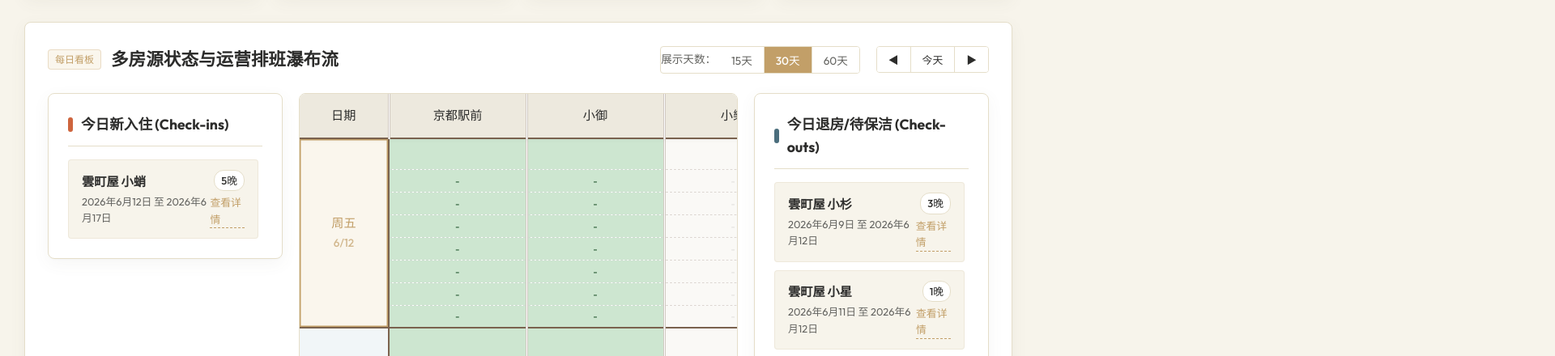
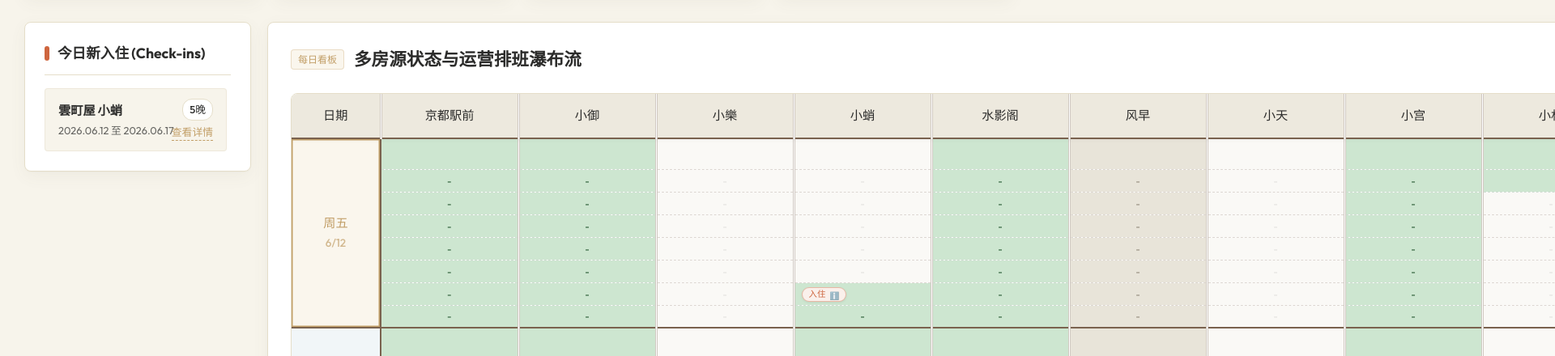
Before and after one commit to cauchyds/AirbnbCalendar, a plain HTML site: page index.html in a window 1280 px wide. Shown: the part 324-764 px from the top of the page at 81% size, 1920 px wide, since content can reach past the window. Drawn offline with Linux system fonts and the light colour scheme.

Commit message:
style: move todo sidebars outside the calendar card, shorten todo dates format and prevent word wrapping

```diff
--- a/app.js
+++ b/app.js
@@ -91,6 +91,13 @@ function formatDateChinese(dateStr) {
   const parts = dateStr.split('-');
   if (parts.length !== 3) return dateStr;
   return `${parts[0]}年${parseInt(parts[1])}月${parseInt(parts[2])}日`;
+}
+
+function formatDateDot(dateStr) {
+  if (!dateStr) return '-';
+  const parts = dateStr.split('-');
+  if (parts.length !== 3) return dateStr;
+  return `${parts[0]}.${parts[1]}.${parts[2]}`;
 }
 
 function escapeHtml(text) {
@@ -703,7 +710,7 @@ function createTodoCard(propertyName, event, type) {
   item.innerHTML = `
     <div class="todo-item-info">
       <span class="todo-prop-name">${propertyName}</span>
-      <span class="todo-dates">${formatDateChinese(event.start)} 至 ${formatDateChinese(event.end)}</span>
+      <span class="todo-dates">${formatDateDot(event.start)} 至 ${formatDateDot(event.end)}</span>
     </div>
     <div class="todo-item-meta">
       <span class="todo-nights">${nights}晚</span>
--- a/index.html
+++ b/index.html
@@ -10,7 +10,7 @@
   <link rel="preconnect" href="https://fonts.gstatic.com" crossorigin>
   <link href="https://fonts.googleapis.com/css2?family=Inter:wght@300;400;500;600;700&family=Noto+Serif+JP:wght@400;500;700&family=Outfit:wght@300;400;500;600;700&display=swap" rel="stylesheet">
 
-  <link rel="stylesheet" href="style.css?v=3.8">
+  <link rel="stylesheet" href="style.css?v=3.9">
 </head>
 <body>
 
@@ -94,7 +94,22 @@
 
     <!-- 全房源纵览瀑布流时间轴 (Gantt Multi-Property Timeline Grid) -->
     <section class="timeline-section">
-      <div class="section-card">
+      <!-- 左右待办与中间甘特图的布局容器 -->
+      <div class="gantt-layout-container">
+
+        <!-- 左侧：今日新入住列表 -->
+        <div class="gantt-sidebar-todo todo-box card-checkin">
+          <div class="todo-title">
+            <span class="todo-marker marker-in"></span>
+            <h3>今日新入住 (Check-ins)</h3>
+          </div>
+          <div class="todo-list-container" id="list-today-checkins">
+            <div class="todo-empty">今日无新入住客人</div>
+          </div>
+        </div>
+
+        <!-- 中间：甘特图的主卡片 -->
+        <div class="section-card timeline-wrapper-outer-card">
           <div class="section-header">
             <div class="section-title-wrapper">
               <span class="section-badge">每日看板</span>
@@ -118,24 +133,11 @@
             </div>
           </div>
 
-        <!-- 左右待办与中间甘特图的布局容器 -->
-        <div class="gantt-layout-container">
-
-          <!-- 左侧：今日新入住列表 -->
-          <div class="gantt-sidebar-todo todo-box card-checkin">
-            <div class="todo-title">
-              <span class="todo-marker marker-in"></span>
-              <h3>今日新入住 (Check-ins)</h3>
-            </div>
-            <div class="todo-list-container" id="list-today-checkins">
-              <div class="todo-empty">今日无新入住客人</div>
-            </div>
-          </div>
-
-          <!-- 中间：甘特图表格挂载点 (横纵对调版) -->
+          <!-- 甘特图表格挂载点 (横纵对调版) -->
           <div class="timeline-wrapper-outer">
             <div class="timeline-grid-container" id="timeline-grid-container">
               <!-- JS 渲染甘特图 -->
+            </div>
           </div>
         </div>
 
@@ -148,8 +150,6 @@
           <div class="todo-list-container" id="list-today-checkouts">
             <div class="todo-empty">今日无退房日程</div>
           </div>
-          </div>
-
         </div>
 
       </div>
@@ -405,7 +405,7 @@
   </footer>
 
   <!-- 引入配置与逻辑控制 JS -->
-  <script src="config.js?v=3.8"></script>
-  <script src="app.js?v=3.8"></script>
+  <script src="config.js?v=3.9"></script>
+  <script src="app.js?v=3.9"></script>
 </body>
 </html>
--- a/style.css
+++ b/style.css
@@ -287,13 +287,16 @@ body {
    5. 数据大盘与今日待办 (KPIs & Daily Check-ins)
    ========================================================================== */
 .dashboard-content {
-  max-width: 1650px;
+  max-width: 1760px;
   margin: 0 auto;
   padding: 0 30px;
 }
 
 .kpi-section {
   margin-top: 25px;
+  max-width: 1400px;
+  margin-left: auto;
+  margin-right: auto;
 }
 
 .kpi-grid {
@@ -436,18 +439,25 @@ body {
 .todo-item-info {
   display: flex;
   flex-direction: column;
+  flex: 1;
+  min-width: 0;
+  margin-right: 8px;
 }
 
 .todo-prop-name {
   font-family: var(--font-serif);
   font-weight: 600;
   font-size: 0.95rem;
+  overflow: hidden;
+  text-overflow: ellipsis;
+  white-space: nowrap;
 }
 
 .todo-dates {
   font-size: 0.8rem;
   color: var(--text-muted);
   margin-top: 2px;
+  white-space: nowrap;
 }
 
 .todo-item-meta {
@@ -455,9 +465,11 @@ body {
   flex-direction: column;
   align-items: flex-end;
   gap: 4px;
+  flex-shrink: 0;
 }
 
 .todo-nights {
+  white-space: nowrap;
   background-color: var(--bg-washi);
   border: 1px solid var(--border-wood-light);
   padding: 2px 8px;
@@ -472,6 +484,7 @@ body {
   text-decoration: none;
   border-bottom: 1px dashed var(--accent-gold);
   cursor: pointer;
+  white-space: nowrap;
 }
 
 .btn-todo-details:hover {
@@ -482,8 +495,18 @@ body {
 /* ==========================================================================
    6. 重构甘特图时间轴 - 纵向瀑布流与 8 行设计 (Swapped Gantt Vertical Flow)
    ========================================================================== */
-.timeline-section, .single-calendar-section {
+.timeline-section {
   margin-top: 30px;
+  max-width: 1760px;
+  margin-left: auto;
+  margin-right: auto;
+}
+
+.single-calendar-section {
+  margin-top: 30px;
+  max-width: 1400px;
+  margin-left: auto;
+  margin-right: auto;
 }
 
 .gantt-layout-container {
@@ -493,7 +516,7 @@ body {
 }
 
 .gantt-sidebar-todo {
-  width: 290px;
+  width: 280px; /* 收窄为 280px */
   flex-shrink: 0;
   position: sticky;
   top: 80px; /* 粘性表头的高度以下开始固定 */
@@ -504,7 +527,7 @@ body {
 
 /* 调整侧栏中的待办列表高度 */
 .gantt-sidebar-todo .todo-list-container {
-  max-height: 480px;
+  max-height: 520px; /* 高度适当增加以显示更多待办 */
   overflow-y: auto;
 }
 
```
Lines whose indentation alone changed are shown as unchanged.
